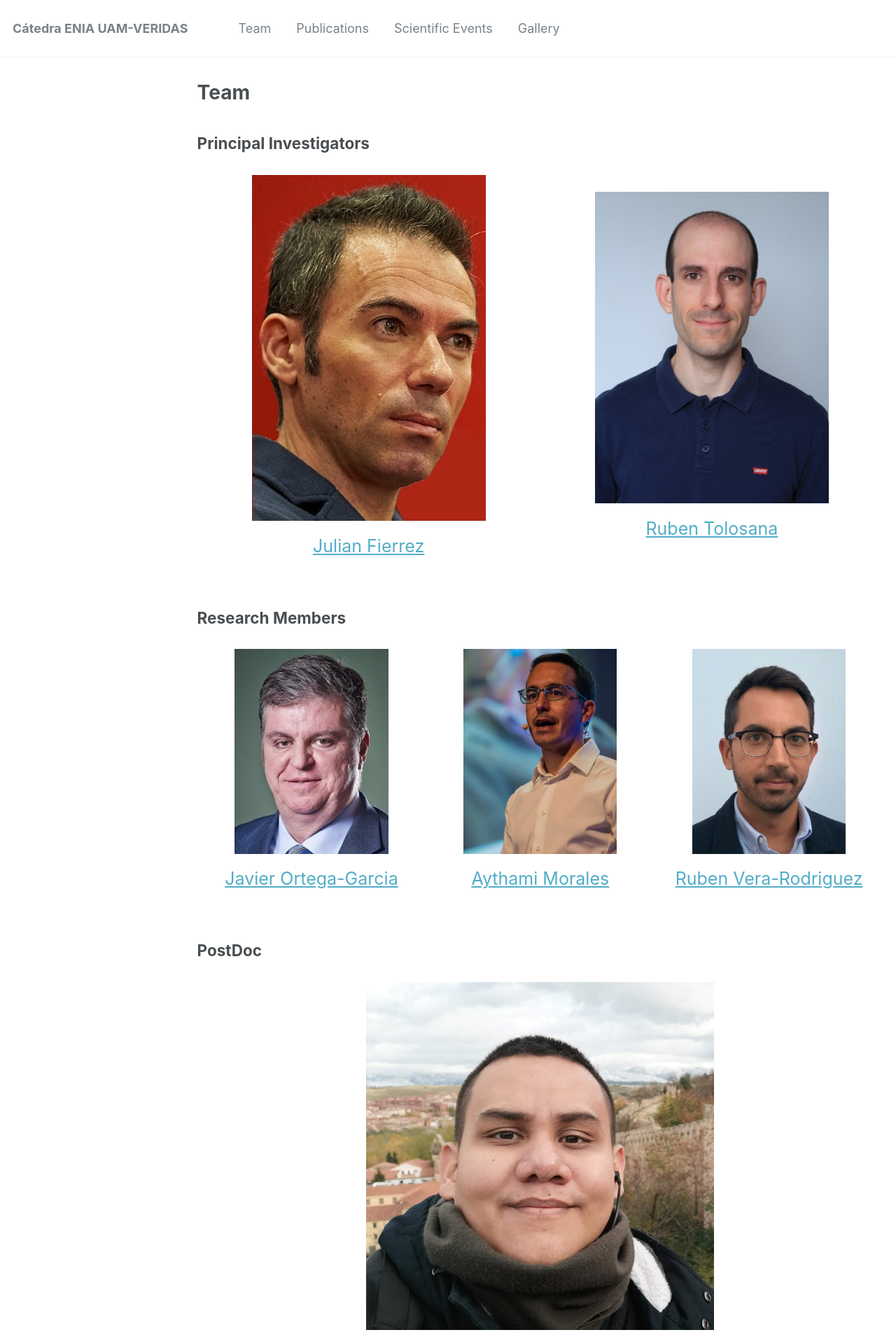
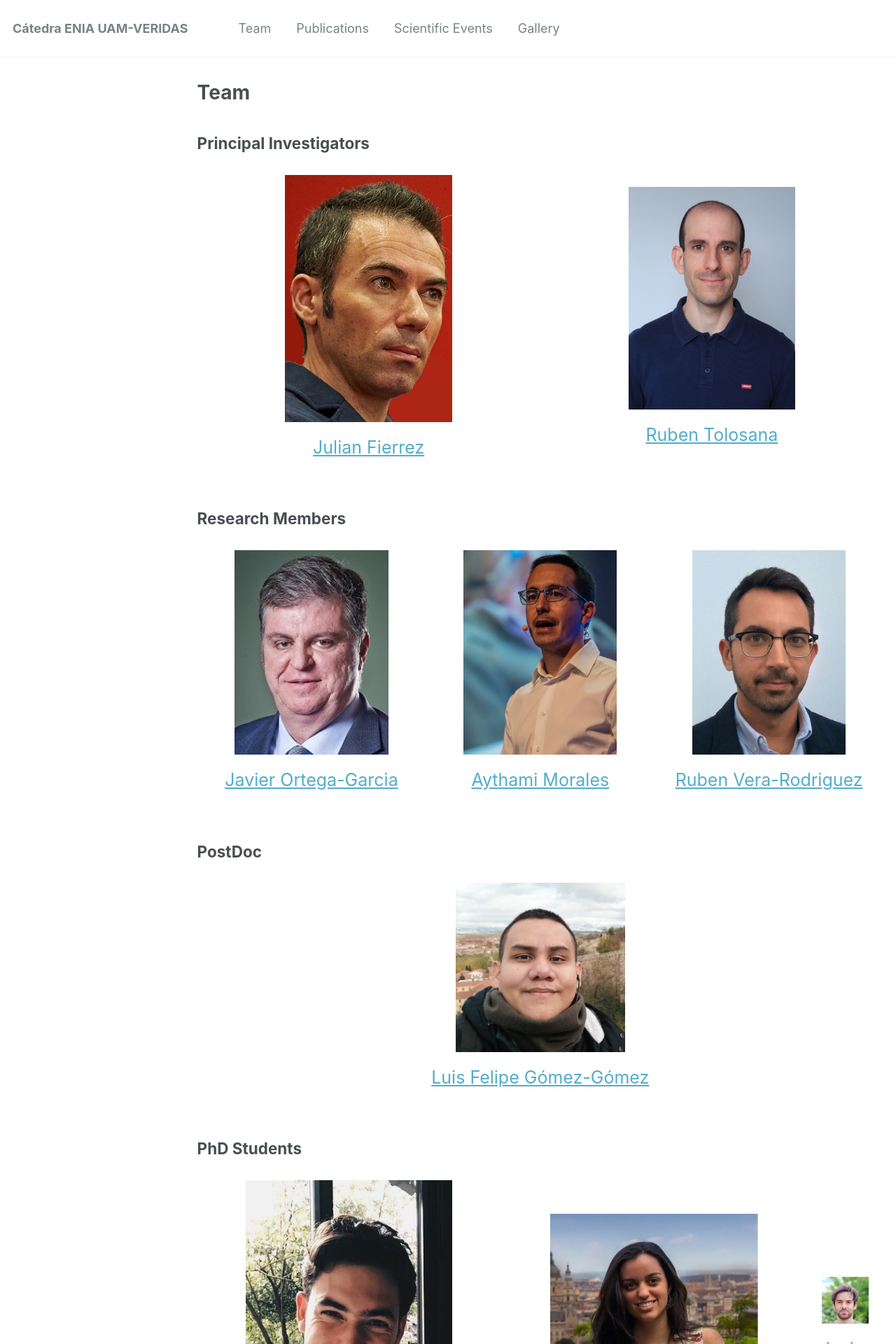
Before and after one commit to catedraeniauam/catedraeniauam.github.io, a Jekyll site: the page built from _pages/team.md, in a window 1280 px wide. Shown: the top 1920 px of the page at 70% size. Built offline with Jekyll 4.4.1, drawn with Linux system fonts in a browser that asks for light colours.

Commit message:
seteamos uno valores para cada imagen

```diff
--- a/_pages/team.md
+++ b/_pages/team.md
@@ -13,13 +13,13 @@ Principal Investigators
     <tr>
       <td width="50%">
         <div>
-          <p align="center"><img src="https://catedraeniauam.github.io/images/2020_Fierrez.jpg"></p>
+          <p align="center"><img class="img-50" src="https://catedraeniauam.github.io/images/2020_Fierrez.jpg"></p>
           <p align="center"><a class="nombre" href="https://biometrics.eps.uam.es/fierrez/index.php">Julian Fierrez</a></p>
         </div>
       </td>
       <td width="50%">
         <div>
-          <p align="center"><img src="https://catedraeniauam.github.io/images/Tolosana.jpg"></p>
+          <p align="center"><img class="img-50" src="https://catedraeniauam.github.io/images/Tolosana.jpg"></p>
           <p align="center"><a class="nombre" href="https://rubentolosana.github.io/">Ruben Tolosana</a></p>
         </div>
       </td>
@@ -35,19 +35,19 @@ Research Members
     <tr>
       <td width="33%">
         <div>
-          <p align="center"><img src="https://catedraeniauam.github.io/images/Ortega.png"></p>
+          <p align="center"><img class="img-70" src="https://catedraeniauam.github.io/images/Ortega.png"></p>
           <p align="center"><a class="nombre" href="https://scholar.google.es/citations?user=LwiecBYAAAAJ&hl=en">Javier Ortega-Garcia</a></p>
         </div>
       </td>
       <td width="33%">
         <div>
-          <p align="center"><img src="https://catedraeniauam.github.io/images/Morales.jpg"></p>
+          <p align="center"><img class="img-70" src="https://catedraeniauam.github.io/images/Morales.jpg"></p>
           <p align="center"><a class="nombre" href="https://aythami.me/">Aythami Morales</a></p>
         </div>
       </td>
       <td width="33%">
         <div>
-          <p align="center"><img src="https://catedraeniauam.github.io/images/Vera.jpg"></p>
+          <p align="center"><img class="img-70" src="https://catedraeniauam.github.io/images/Vera.jpg"></p>
           <p align="center"><a class="nombre" href="https://scholar.google.es/citations?user=KYMQ0tsAAAAJ&hl=en">Ruben Vera-Rodriguez</a></p>
         </div>
       </td>
@@ -63,7 +63,7 @@ PostDoc
     <tr>
       <td>
         <div>
-          <p align="center"><img src="https://catedraeniauam.github.io/images/Luis felipe.png" style="height:25%;width:auto;"></p>
+          <p align="center"><img class="img-25" src="https://catedraeniauam.github.io/images/Luis felipe.png"></p>
           <p align="center"><a class="nombre" href="https://scholar.google.com/citations?user=Nq3NyHYAAAAJ&hl=en">Luis Felipe Gómez-Gómez</a></p>
         </div>
       </td>
@@ -79,19 +79,19 @@ PhD Students
     <tr>
       <td width="33%">
         <div>
-          <p align="center"><img src="https://catedraeniauam.github.io/images/javier.png"></p>
+          <p align="center"><img class="img-70" src="https://catedraeniauam.github.io/images/javier.png"></p>
           <p align="center"><a class="nombre" href="">Javier Muñoz-Haro</a></p>
         </div>
       </td>
       <td width="33%">
         <div>
-          <p align="center"><img src="https://catedraeniauam.github.io/images/laura.png"></p>
+          <p align="center"><img class="img-70" src="https://catedraeniauam.github.io/images/laura.png"></p>
           <p align="center"><a class="nombre" href="https://rubentolosana.github.io/">Laura Pedrouzo-Rodriguez</a></p>
         </div>
       </td>
       <td width="33%">
         <div>
-          <p align="center"><img src="https://catedraeniauam.github.io/images/Javier Irigoyen.jpg"></p>
+          <p align="center"><img class="img-70" src="https://catedraeniauam.github.io/images/Javier Irigoyen.jpg"></p>
           <p align="center"><a class="nombre" href="">Javier Irigoyen</a></p>
         </div>
       </td>
@@ -99,13 +99,13 @@ PhD Students
     <tr>
       <td width="50%">
         <div>
-          <p align="center"><img src="https://catedraeniauam.github.io/images/2020_Fierrez.jpg"></p>
+          <p align="center"><img class="img-50" src="https://catedraeniauam.github.io/images/2020_Fierrez.jpg"></p>
           <p align="center"><a class="nombre" href="">Marta Robledo</a></p>
         </div>
       </td>
       <td width="50%">
         <div>
-          <p align="center"><img src="https://catedraeniauam.github.io/images/miguel phd.jpg"></p>
+          <p align="center"><img class="img-50" src="https://catedraeniauam.github.io/images/miguel phd.jpg"></p>
           <p align="center"><a class="nombre" href="">Miguel López</a></p>
         </div>
       </td>
@@ -121,7 +121,7 @@ Technician
     <tr>
       <td>
         <div>
-          <p align="center"><img src="https://catedraeniauam.github.io/images/2020_Fierrez.jpg" style="height:25%;width:auto;"></p>
+          <p align="center"><img class="img-25" src="https://catedraeniauam.github.io/images/2020_Fierrez.jpg"></p>
           <p align="center"><a class="nombre" href="">Marcos Grande</a></p>
         </div>
       </td>
@@ -131,8 +131,19 @@ Technician
 
 <style>
     img {
+        height:auto;
+    }
+
+    .img-70 {
         width:70%;
-        height:auto;
+    }
+
+    .img-50 {
+        width:50%;
+    }
+
+    .img-25 {
+        width:25%;
     }
 
     .nombre {
```
Also changed, not shown: _pages/about.md (+1 -1 lines).
